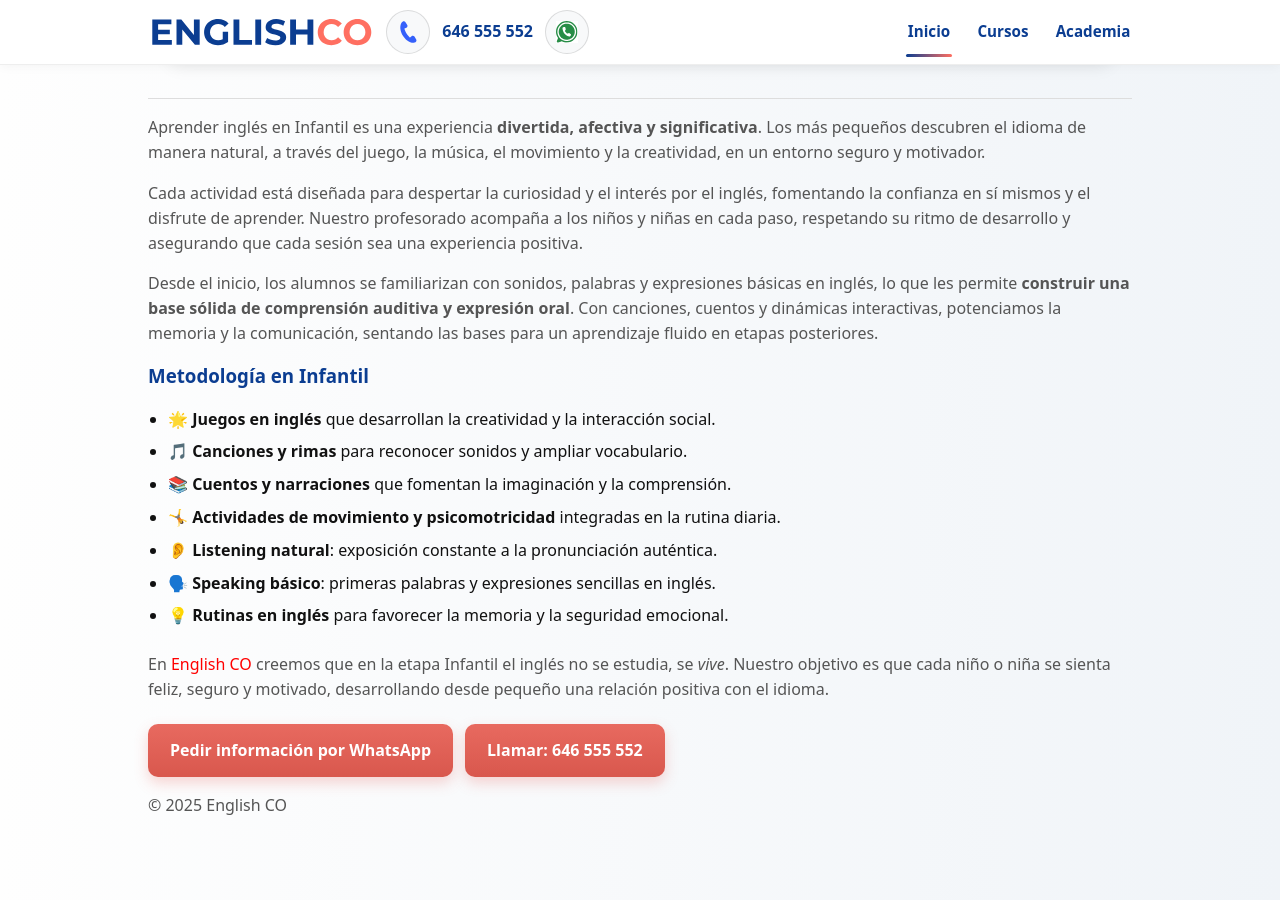
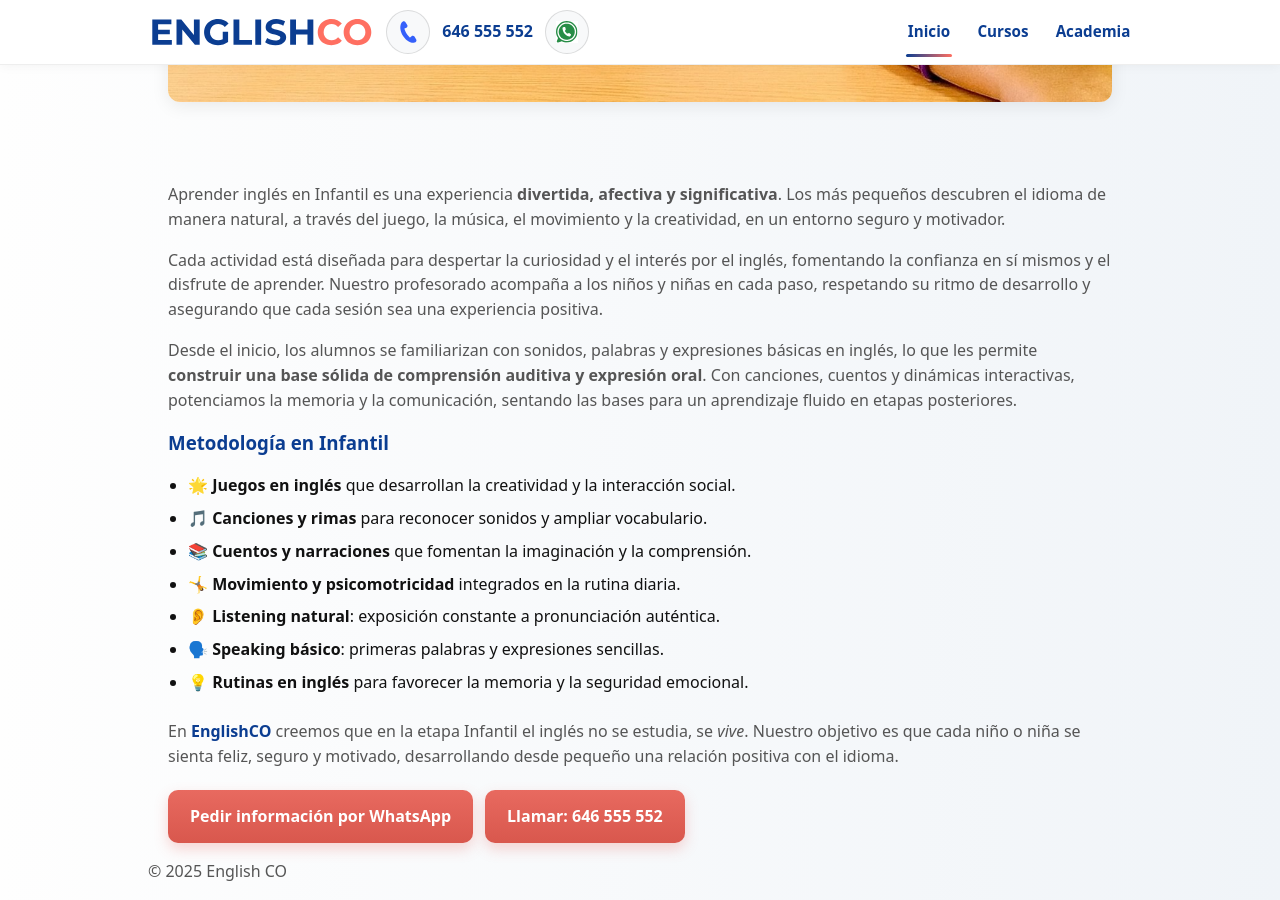
Before and after one commit to dixonbruce/englishco, a Jekyll site: the page built from infantil.html, in a window 1280 px wide and 900 px high, scrolled down 777 px. Built offline with Jekyll 4.4.1, drawn with Linux system fonts in a browser that asks for light colours; some of the changed text lies outside the part shown.

Commit message:
Update infantil.html

```diff
--- a/infantil.html
+++ b/infantil.html
@@ -5,32 +5,31 @@
 section: "cursos"
 ---
 
+<!-- Main -->
+<main id="main-content">
 
-
-<!-- Main -->
-
-    <!-- Hero -->
-    <section class="hero">
-      <div class="hero-content">
-        <h1>Cursos de Infantil (3–5 años)</h1>
+  <!-- Hero (aligned with homepage styles) -->
+  <section class="hero-light">
+    <div class="container hero-inner">
+      <h1>Infantil (3–5 años)</h1>
       <img src="/infantil_estudiante.jpg" alt="Niños en actividades de inglés infantil" class="classroom-img" />
     </div>
   </section>
 
-    <!-- Content blocks --><section id="infantil">
+  <!-- Content -->
+  <section id="infantil" class="container">
     <p>
-    Aprender inglés en Infantil es una experiencia <strong>divertida, afectiva y significativa</strong>. Los más pequeños descubren el idioma de manera natural, a través del
-    juego, la música, el movimiento y la creatividad, en un entorno seguro y motivador.
+      Aprender inglés en Infantil es una experiencia <strong>divertida, afectiva y significativa</strong>. Los más pequeños
+      descubren el idioma de manera natural, a través del juego, la música, el movimiento y la creatividad, en un entorno seguro y motivador.
     </p>
     <p>
-    Cada actividad está diseñada para despertar la curiosidad y el interés por el inglés, fomentando la confianza en sí mismos
-    y el disfrute de aprender. Nuestro profesorado acompaña a los niños y niñas en cada paso, respetando su ritmo de desarrollo
-    y asegurando que cada sesión sea una experiencia positiva.
+      Cada actividad está diseñada para despertar la curiosidad y el interés por el inglés, fomentando la confianza en sí mismos y el disfrute de aprender.
+      Nuestro profesorado acompaña a los niños y niñas en cada paso, respetando su ritmo de desarrollo y asegurando que cada sesión sea una experiencia positiva.
     </p>
     <p>
       Desde el inicio, los alumnos se familiarizan con sonidos, palabras y expresiones básicas en inglés, lo que les permite
-    <strong>construir una base sólida de comprensión auditiva y expresión oral</strong>. Con canciones, cuentos y dinámicas
-    interactivas, potenciamos la memoria y la comunicación, sentando las bases para un aprendizaje fluido en etapas posteriores.
+      <strong>construir una base sólida de comprensión auditiva y expresión oral</strong>. Con canciones, cuentos y dinámicas interactivas,
+      potenciamos la memoria y la comunicación, sentando las bases para un aprendizaje fluido en etapas posteriores.
     </p>
 
     <h3>Metodología en Infantil</h3>
@@ -38,26 +37,24 @@
       <li>🌟 <strong>Juegos en inglés</strong> que desarrollan la creatividad y la interacción social.</li>
       <li>🎵 <strong>Canciones y rimas</strong> para reconocer sonidos y ampliar vocabulario.</li>
       <li>📚 <strong>Cuentos y narraciones</strong> que fomentan la imaginación y la comprensión.</li>
-    <li>🤸 <strong>Actividades de movimiento y psicomotricidad</strong> integradas en la rutina diaria.</li>
-    <li>👂 <strong>Listening natural</strong>: exposición constante a la pronunciación auténtica.</li>
-    <li>🗣️ <strong>Speaking básico</strong>: primeras palabras y expresiones sencillas en inglés.</li>
+      <li>🤸 <strong>Movimiento y psicomotricidad</strong> integrados en la rutina diaria.</li>
+      <li>👂 <strong>Listening natural</strong>: exposición constante a pronunciación auténtica.</li>
+      <li>🗣️ <strong>Speaking básico</strong>: primeras palabras y expresiones sencillas.</li>
       <li>💡 <strong>Rutinas en inglés</strong> para favorecer la memoria y la seguridad emocional.</li>
     </ul>
 
     <p>
-    En <a href="https://englishco.es" style="color:red;">English CO</a> creemos que en la etapa Infantil el inglés no se
-    estudia, se <em>vive</em>. Nuestro objetivo es que cada niño o niña se sienta feliz, seguro y motivado, desarrollando
-    desde pequeño una relación positiva con el idioma.
+      En <a href="/" class="brand-text">EnglishCO</a> creemos que en la etapa Infantil el inglés no se estudia, se <em>vive</em>.
+      Nuestro objetivo es que cada niño o niña se sienta feliz, seguro y motivado, desarrollando desde pequeño una relación positiva con el idioma.
     </p>
   </section>
+
   <!-- CTA -->
-<section class="cta-band">
-
-
+  <section class="container">
     <p class="cta-row">
       <a class="cta-button" href="https://wa.me/34646555552" target="_blank" rel="noopener">Pedir información por WhatsApp</a>
       <a class="cta-button cta-button--outline" href="tel:+34646555552">Llamar: 646 555 552</a>
     </p>
   </section>
-  </div>
-</section>
+
+</main>
```
Lines whose indentation alone changed are shown as unchanged.
